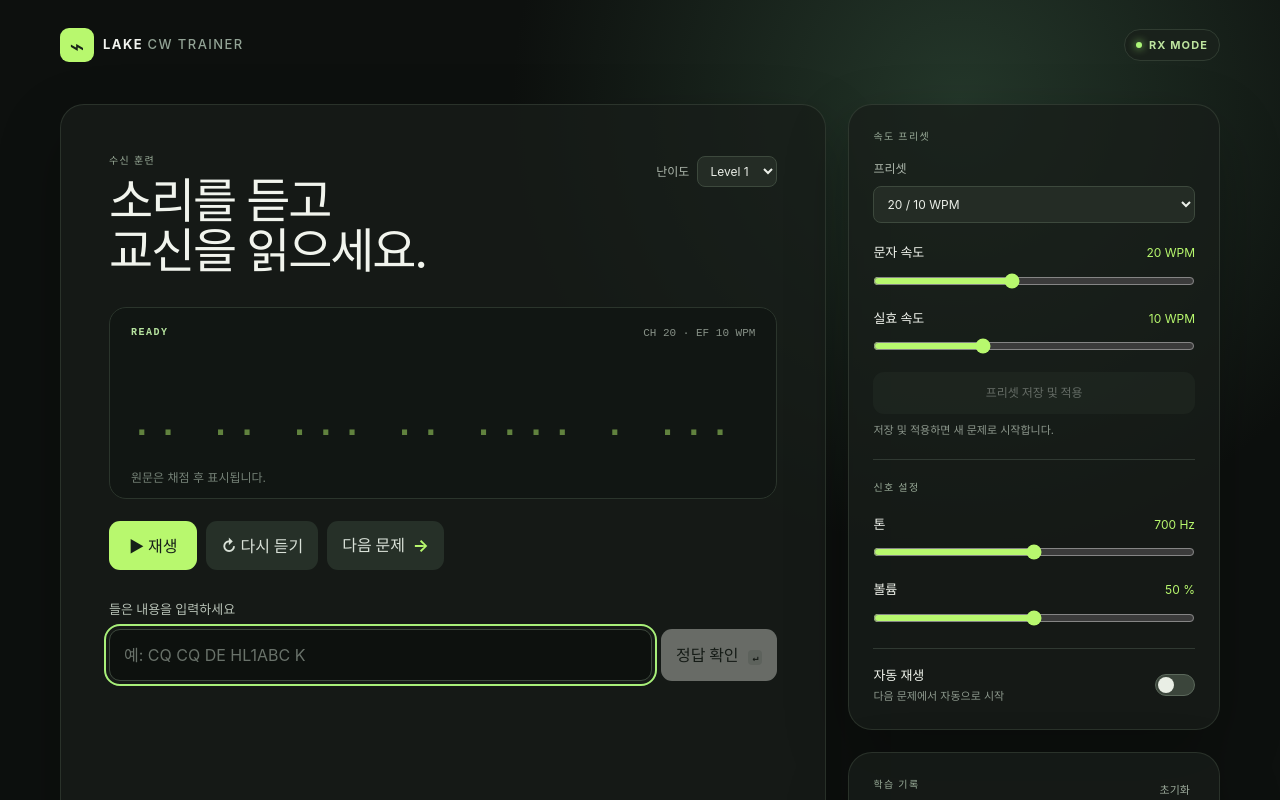
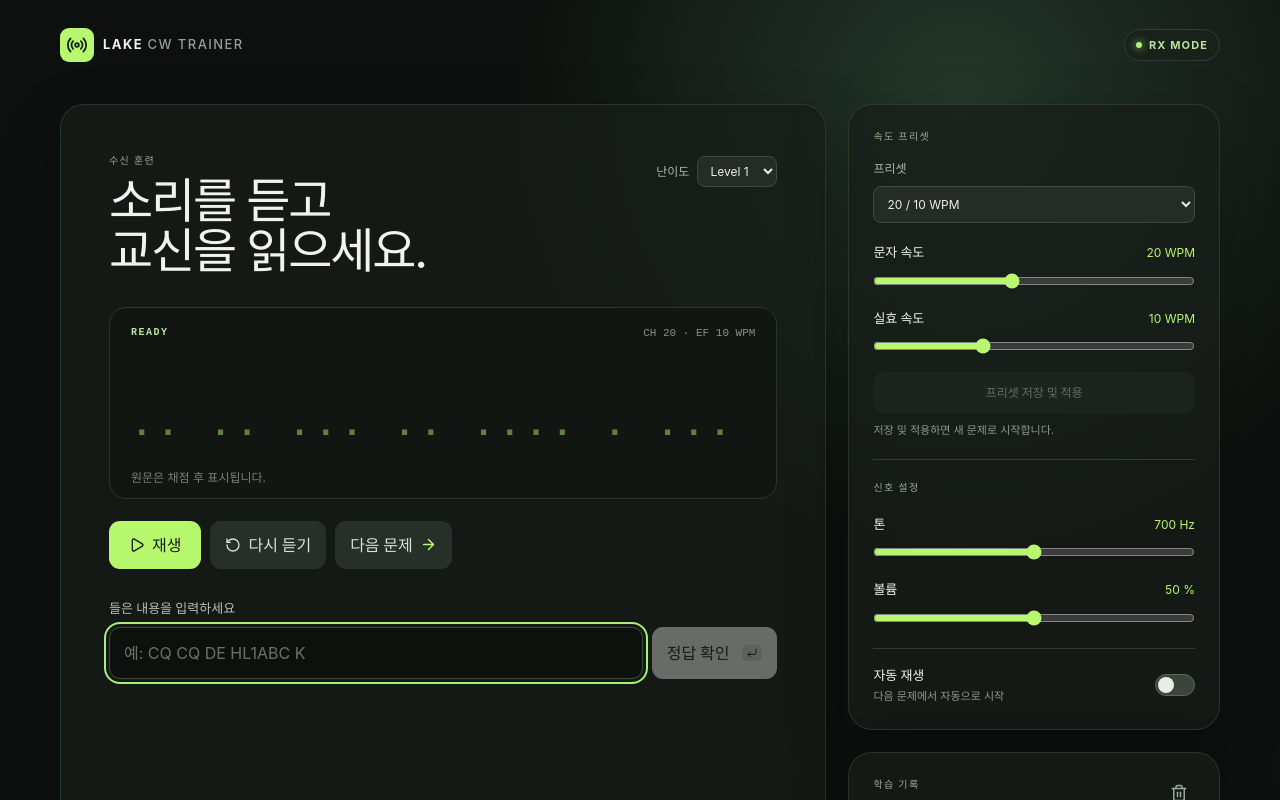
Before and after one commit to lakekimhandsome/lake-cw-trainer, a React (Vite) app: page / in a window 1280 px wide. Shown: the top 800 px of the page. Built offline with nearby package versions, Linux system fonts and the light colour scheme.

Commit message:
Replace custom icons with Lucide

```diff
--- a/src/App.tsx
+++ b/src/App.tsx
@@ -1,4 +1,5 @@
 import { useEffect, useRef, useState } from 'react'
+import { Radio } from 'lucide-react'
 import { AnswerInput } from './components/AnswerInput'
 import { AudioControls } from './components/AudioControls'
 import { GradingResult } from './components/GradingResult'
@@ -70,7 +71,7 @@ export default function App() {
   }
 
   return <main className="app-shell">
-    <header><a className="brand" href="/" aria-label="Lake CW Trainer 처음으로"><span className="brand-mark">⌁</span><span>LAKE <b>CW TRAINER</b></span></a><div className="mode-pill"><i /> RX MODE</div></header>
+    <header><a className="brand" href="/" aria-label="Lake CW Trainer 처음으로"><span className="brand-mark"><Radio size={22} aria-hidden="true" /></span><span>LAKE <b>CW TRAINER</b></span></a><div className="mode-pill"><i /> RX MODE</div></header>
     <div className="layout">
       <section className="trainer-card">
         <div className="lesson-head"><div><div className="section-kicker">수신 훈련</div><h1>소리를 듣고<br />교신을 읽으세요.</h1></div><label className="level-select">난이도 <select value={settings.level} onChange={(event) => updateSettings({ level: Number(event.target.value) as Level })}>{[1, 2, 3, 4, 5].map((level) => <option key={level} value={level}>Level {level}</option>)}</select></label></div>
--- a/src/components/AnswerInput.tsx
+++ b/src/components/AnswerInput.tsx
@@ -1,4 +1,5 @@
 import { useEffect, useRef } from 'react'
+import { CornerDownLeft } from 'lucide-react'
 
 type Props = { value: string; disabled: boolean; onChange: (value: string) => void; onSubmit: () => void }
 export function AnswerInput({ value, disabled, onChange, onSubmit }: Props) {
@@ -7,6 +8,6 @@ export function AnswerInput({ value, disabled, onChange, onSubmit }: Props) {
   return <form className="answer-form" onSubmit={(event) => { event.preventDefault(); onSubmit() }}>
     <label htmlFor="answer">들은 내용을 입력하세요</label>
     <div className="answer-line"><input ref={input} id="answer" value={value} disabled={disabled} autoComplete="off" autoCapitalize="characters" spellCheck={false} placeholder="예: CQ CQ DE HL1ABC K" onChange={(event) => onChange(event.target.value.toUpperCase())} />
-      <button className="submit-button" type="submit" disabled={disabled || !value.trim()}>정답 확인 <kbd>↵</kbd></button></div>
+      <button className="submit-button" type="submit" disabled={disabled || !value.trim()}>정답 확인 <kbd aria-label="Enter"><CornerDownLeft size={12} aria-hidden="true" /></kbd></button></div>
   </form>
 }
--- a/src/components/AudioControls.tsx
+++ b/src/components/AudioControls.tsx
@@ -1,9 +1,11 @@
+import { ArrowRight, Play, RotateCcw, Square } from 'lucide-react'
+
 type Props = { isPlaying: boolean; onPlay: () => void; onStop: () => void; onNext: () => void }
 
 export function AudioControls({ isPlaying, onPlay, onStop, onNext }: Props) {
   return <div className="controls" aria-label="CW 재생 제어">
-    <button className="play-button" onClick={isPlaying ? onStop : onPlay}>{isPlaying ? '■  정지' : '▶  재생'}</button>
-    <button className="secondary-button" onClick={onPlay}>↻ 다시 듣기</button>
-    <button className="secondary-button next-button" onClick={onNext}>다음 문제 <span>→</span></button>
+    <button className="play-button" onClick={isPlaying ? onStop : onPlay}>{isPlaying ? <Square size={16} aria-hidden="true" /> : <Play size={16} aria-hidden="true" />}{isPlaying ? '정지' : '재생'}</button>
+    <button className="secondary-button" onClick={onPlay}><RotateCcw size={16} aria-hidden="true" />다시 듣기</button>
+    <button className="secondary-button next-button" onClick={onNext}>다음 문제 <ArrowRight size={17} aria-hidden="true" /></button>
   </div>
 }
--- a/src/components/Statistics.tsx
+++ b/src/components/Statistics.tsx
@@ -1,10 +1,11 @@
+import { Trash2 } from 'lucide-react'
 import type { Statistics as StatisticsType } from '../types'
 
 export function Statistics({ statistics, presetLabel, errors, onReset }: { statistics: StatisticsType; presetLabel: string; errors: Record<string, number>; onReset: () => void }) {
   const average = statistics.total ? Math.round(statistics.totalAccuracy / statistics.total) : 0
   const frequent = Object.entries(errors).sort((a, b) => b[1] - a[1])
   return <section className="statistics-card">
-    <div className="section-heading"><div><div className="section-kicker">학습 기록</div><h2>진행 상황</h2><p className="preset-hint">{presetLabel} 프리셋</p></div><button className="text-button" onClick={onReset}>초기화</button></div>
+    <div className="section-heading"><div><div className="section-kicker">학습 기록</div><h2>진행 상황</h2><p className="preset-hint">{presetLabel} 프리셋</p></div><button className="text-button" onClick={onReset} aria-label="학습 기록 초기화" title="학습 기록 초기화"><Trash2 size={18} aria-hidden="true" /></button></div>
     <div className="metric-grid"><div><strong>{statistics.total}</strong><span>풀이 문제</span></div><div><strong>{statistics.perfect}</strong><span>완전 정답</span></div><div><strong>{average}%</strong><span>평균 정확도</span></div><div><strong>{statistics.streak}</strong><span>연속 정답</span></div></div>
     <div className="level-rates"><span>난이도별 완전 정답</span>{([1, 2, 3, 4, 5] as const).map((level) => { const value = statistics.byLevel[level]; return <div key={level}><b>L{level}</b><i><em style={{ width: `${value.total ? value.perfect / value.total * 100 : 0}%` }} /></i><small>{value.perfect}/{value.total}</small></div> })}</div>
     {frequent.length > 0 && <div className="mistakes"><span>자주 틀린 문자</span>{frequent.map(([letter, count]) => <b key={letter}>{letter} <small>{count}</small></b>)}</div>}
```
Also changed, not shown: package.json (+4 -3 lines), src/styles.css, 1 other file (tests, documents, lock files or other folders).
